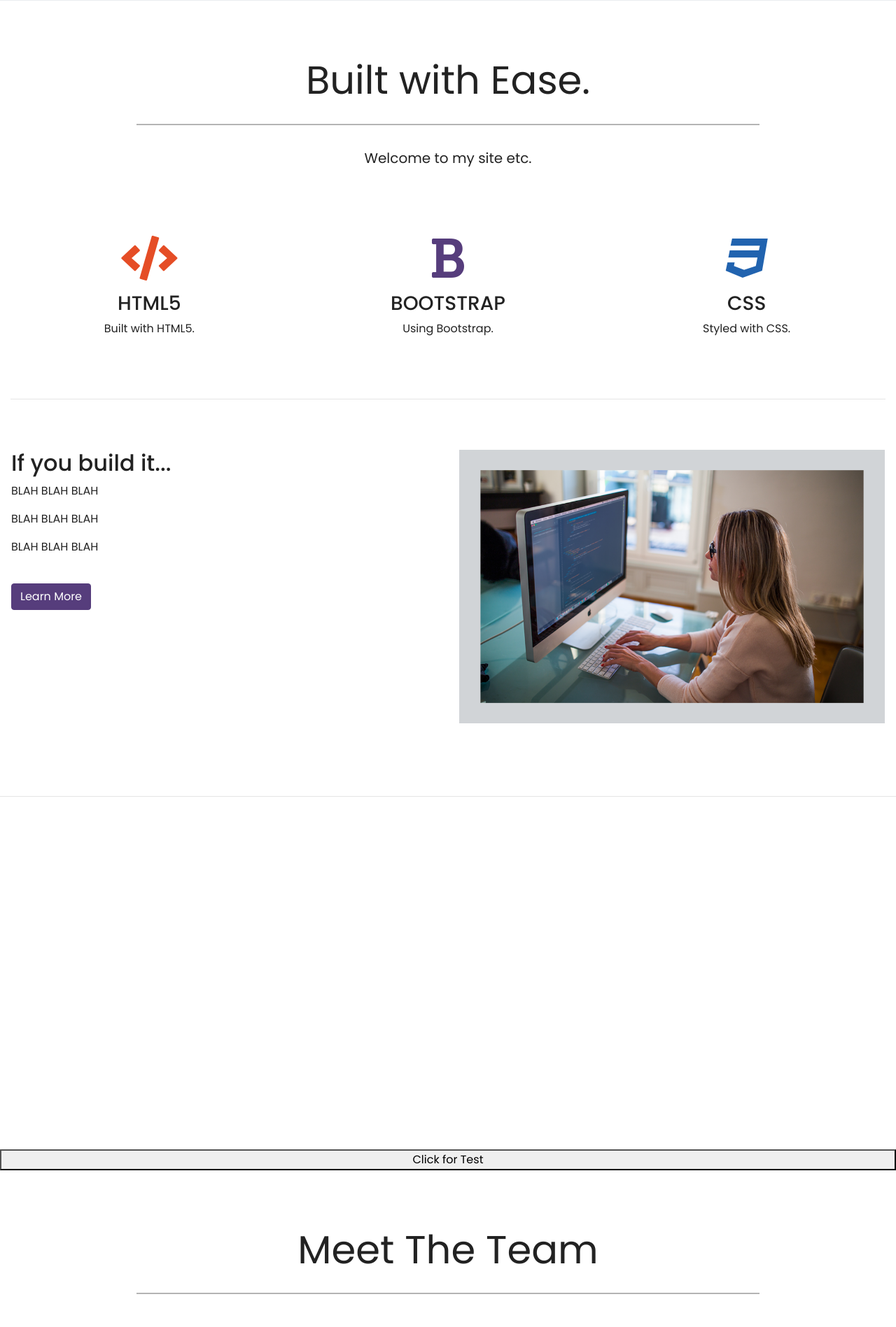
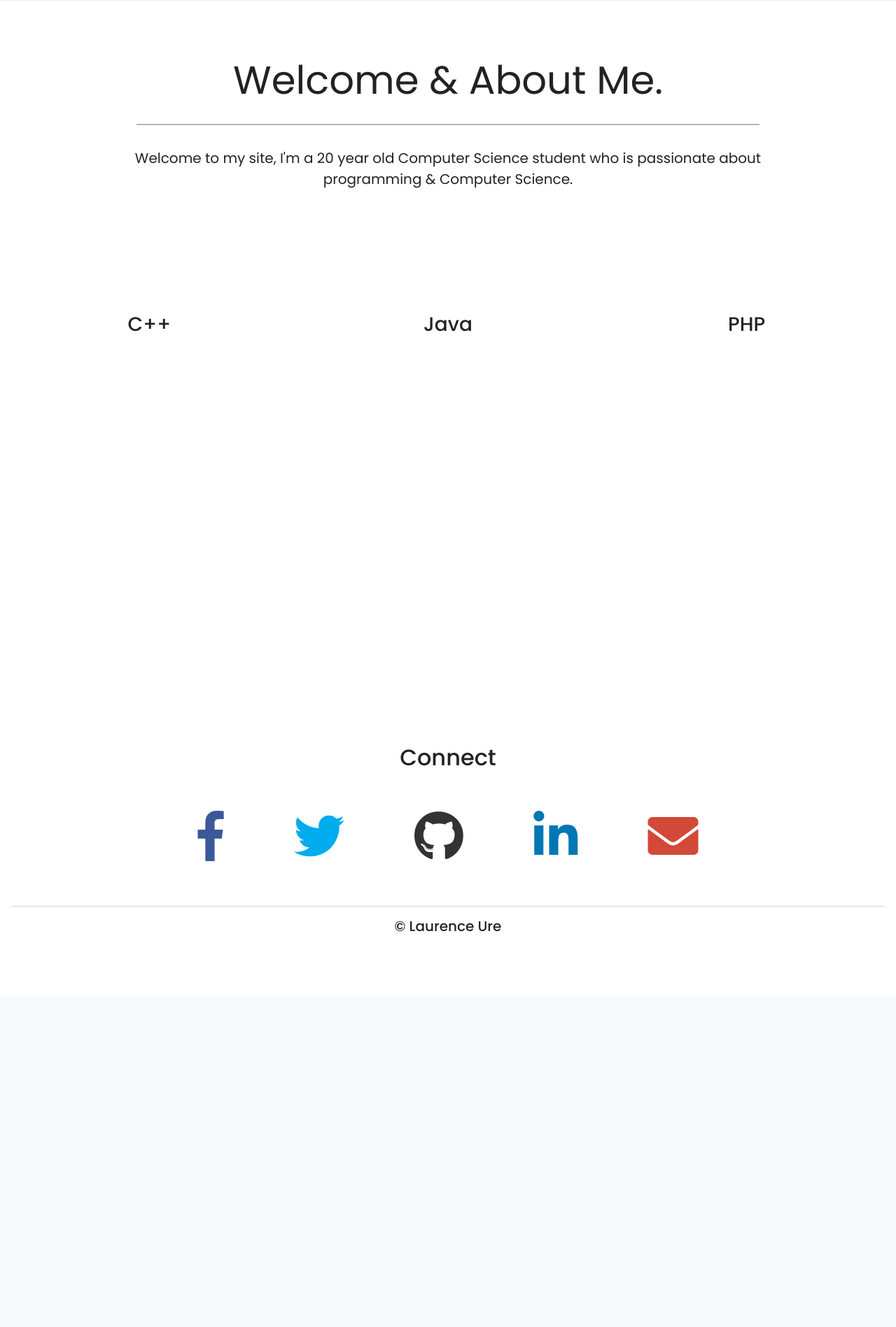
Before and after one commit to OhhLoz/PersonalWebsite, a PHP site: page / in a window 1280 px wide. Shown: the part 853-2750 px from the top of the page at 70% size. After the commit the page ends 2185 px from the top, so only its background shows below. Run offline with PHP 8.4, Linux system fonts and the light colour scheme; some libraries are stand-ins or nearby versions.

Commit message:
Rough Draft (Without Carousel Images or Programming Languages fixed)

```diff
--- a/index.html
+++ b/index.html
@@ -9,6 +9,8 @@
     <link rel="stylesheet" href="https://stackpath.bootstrapcdn.com/bootstrap/4.1.1/css/bootstrap.min.css" integrity="sha384-WskhaSGFgHYWDcbwN70/dfYBj47jz9qbsMId/iRN3ewGhXQFZCSftd1LZCfmhktB" crossorigin="anonymous">
     <!-- Fontawesome CSS-->
     <link rel="stylesheet" href="https://use.fontawesome.com/releases/v5.1.0/css/all.css">
+    <!-- Dev Icons CSS-->
+    <link rel="stylesheet" href="https://cdn.rawgit.com/konpa/devicon/df6431e323547add1b4cf45992913f15286456d3/devicon.min.css">
     <!-- My Main CSS-->
     <link href="style.css" rel="stylesheet">
 
@@ -38,9 +40,6 @@
             <li class="nav-item">
                 <a class="nav-link" href="#">About</a>
             </li>
-            <li class="nav-item">
-                <a class="nav-link" href="#">Contact</a>
-            </li>
           </ul>
         </div>
       </div>
@@ -56,7 +55,7 @@
       </ul>
       <div class="carousel-inner">
         <div class="carousel-item active">
-          <img src="img/background.png">
+          <img src="img/carousel/background.png">
           <div class="carousel-caption">
             <h1 class="display-2">Bootstrap</h1>
             <h3>Complete Website Layout</h3>
@@ -65,10 +64,10 @@
           </div>
         </div>
         <div class="carousel-item">
-            <img src="img/background2.png">
+            <img src="img/carousel/background2.png">
         </div>
         <div class="carousel-item">
-            <img src="img/background3.png">
+            <img src="img/carousel/background3.png">
         </div>
       </div>
     </div>
@@ -77,160 +76,55 @@
     <div class="container-fluid">
       <div class="row jumbotron">
         <div class="col-xs-12 col-sm-12 col-md-9 col-lg-9 col-xl-10">
-          <p class="lead">Tbh a bunch of random paragraphed words.</p>
+          <p class="lead">Showcase of some of my projects.</p>
         </div>
         <div class="col-xs-12 col-sm-12 col-md-3 col-lg-3 col-xl-2">
-          <a href="#"><button type="button" class="btn btn-outline-secondary btn-lg">Web Hosting</button></a>
+          <a href="#"><button type="button" class="btn btn-outline-secondary btn-lg">See Them Here</button></a>
         </div>
       </div>
     </div>
 
     <!-- WELCOME SECTION -->
+
     <div class="container-fluid padding">
       <div class="row welcome text-center">
         <div class="col-12">
-          <h1 class="display-4">Built with Ease.</h1>
+          <h1 class="display-4">Welcome & About Me.</h1>
         </div>
         <hr>
         <div class="col-12">
-          <p class="lead">Welcome to my site etc.</p>
+          <p class="lead">Welcome to my site, I'm a 20 year old Computer Science student who is passionate about programming & Computer Science.</p>
         </div>
       </div>
     </div>
 
     <!-- 3 Column Section -->
+
     <div class="container-fluid padding">
       <div class="row text-center padding">
         <div class="col-xs-12 col-sm-6 col-md-4">
-          <i class="fa fa-code"></i>
-          <h3>HTML5</h3>
-          <p>Built with HTML5.</p>
+          <i class="devicon-cplusplus-plain colored"></i>
+          <h3>C++</h3>
         </div>
-        <div class="col-xs-12 col-sm-6 col-md-4">
-            <i class="fa fa-bold"></i>
-            <h3>BOOTSTRAP</h3>
-            <p>Using Bootstrap.</p>
+        <div class="col-xs-12 col-sm-6 col-md-4 javalogo">
+            <i class="devicon-java-plain"></i>
+            <h3>Java</h3>
         </div>
         <div class="col-sm-12 col-md-4">
-            <i class="fab fa-css3"></i>
-            <h3>CSS</h3>
-            <p>Styled with CSS.</p>
-        </div>
-      </div>
-      <hr class="my-4">
-    </div>
-
-    <!-- Two Column Section -->
-
-    <div class="container-fluid padding">
-      <div class="row padding">
-        <div class="col-lg-6">
-          <h2>If you build it...</h2>
-          <p>BLAH BLAH BLAH</p>
-          <p>BLAH BLAH BLAH</p>
-          <p>BLAH BLAH BLAH</p>
-          <br>
-          <a href="#" class="btn btn-primary">Learn More</a>
-        </div>
-        <div class="col-lg-6">
-          <img src="img/desk.png" class="img-fluid">
+            <i class="devicon-php-plain"></i>
+            <h3>PHP</h3>
         </div>
       </div>
     </div>
 
     <!-- Fixed Background Image -->
 
-    <hr class="my-4">
     <figure>
       <div class="fixed-wrap">
         <div id="fixed">
         </div>
       </div>
     </figure>
-
-    <!-- Collapsible Submenu -->
-    <button class="fun" data-toggle="collapse" data-target="#test">Click for Test</button>
-    <div id="test" class="collapse">
-      <div class="container-fluid padding">
-        <div class="row text-center">
-          <div class="col-sm-6 col-md-3">
-            <img class="gif" src="img/gif/panda.gif">
-          </div>
-          <div class="col-sm-6 col-md-3">
-            <img class="gif" src="img/gif/poo.gif">
-          </div>
-          <div class="col-sm-6 col-md-3">
-            <img class="gif" src="img/gif/unicorn.gif">
-          </div>
-          <div class="col-sm-6 col-md-3">
-            <img class="gif" src="img/gif/chicken.gif">
-          </div>
-        </div>
-      </div>
-    </div>
-
-    <!-- Meet the team -->
-    <div class="container-fluid padding">
-      <div class="row welcome text-center">
-        <div class="col-12">
-          <h1 class="display-4">Meet The Team</h1>
-        </div>
-        <hr>
-      </div>
-    </div>
-
-    <!-- Meet the team cards -->
-    <div class="container-fluid padding">
-      <div class="row padding">
-        <div class="col-md-4">
-          <div class="card">
-            <img class="card-img-top" src="img/team1.png">
-            <div class="card-body">
-              <h4 class="card-title">John Doe</h4>
-              <p class="card-text">JOHN VERI NICE GUY</p>
-              <a href="#" class="btn btn-outline-secondary">See Profile</a>
-            </div>
-          </div>
-        </div>
-        <div class="col-md-4">
-          <div class="card">
-            <img class="card-img-top" src="img/team2.png">
-            <div class="card-body">
-              <h4 class="card-title">Mary Jo</h4>
-              <p class="card-text">Mary is an excellent employee</p>
-              <a href="#" class="btn btn-outline-secondary">See Profile</a>
-            </div>
-          </div>
-        </div>
-        <div class="col-md-4">
-          <div class="card">
-            <img class="card-img-top" src="img/team3.png">
-            <div class="card-body">
-              <h4 class="card-title">Jeff Jefferson</h4>
-              <p class="card-text">My Name Jeff</p>
-              <a href="#" class="btn btn-outline-secondary">See Profile</a>
-            </div>
-          </div>
-        </div>
-      </div>
-    </div>
-
-    <!-- 2 Column -->
-
-    <div class="container-fluid padding">
-      <div class="row padding">
-        <div class="col-lg-6">
-          <h2>Our Philosophy</h2>
-          <p>BLAH BLAH BLAH</p>
-          <p>BLAH BLAH BLAH</p>
-          <br>
-        </div>
-        <div class="col-lg-6">
-          <img src="img/bootstrap2.png" class="img-fluid">
-        </div>
-      </div>
-      <hr class="my-4">
-    </div>
 
     <!-- Connect -->
 
@@ -242,51 +136,16 @@
         <div class="col-12 social padding">
           <a href="#"><i class="fab fa-facebook-f"></i></a>
           <a href="#"><i class="fab fa-twitter"></i></a>
-          <a href="#"><i class="fab fa-github"></i></a>
+          <a target="_blank" href="https://github.com/OhhLoz"><i class="fab fa-github"></i></a>
           <a href="#"><i class="fab fa-linkedin-in"></i></a>
-          <a href="#"><i class="fa fa-envelope"></i></a>
+          <a href="mailto:laurence.ure@gmail.com"><i class="fa fa-envelope"></i></a>
+        </div>
+        <div class="col-12">
+          <hr class="light-100">
+          <h5>&copy; Laurence Ure</h5>
         </div>
       </div>
     </div>
-
-    <!-- Footer -->
-
-    <footer>
-      <div class="container-fluid padding">
-        <div class="row text-center">
-          <div class="col-md-4">
-            <div class="footerimg">
-                <img src="img/MyLogoRounded.png">
-            </div>
-            <hr class="light">
-            <p>PHONE NUMBER</p>
-            <p>EMAIL ADDRESS</p>
-            <p>STREET</p>
-            <p>City, State, Postal Code</p>
-          </div>
-          <div class="col-md-4">
-            <hr class="light">
-            <h5>Our Hours</h5>
-            <hr class="light">
-            <p>Monday: 9-5</p>
-            <p>Saturday: 9-2</p>
-            <p>Sunday: Closed</p>
-          </div>
-          <div class="col-md-4">
-            <hr class="light">
-            <h5>Service Area</h5>
-            <hr class="light">
-            <p>City, State, Postal Code</p>
-            <p>City, State, Postal Code</p>
-            <p>City, State, Postal Code</p>
-          </div>
-          <div class="col-12">
-            <hr class="light-100">
-            <h5>&copy; Laurence Ure</h5>
-          </div>
-        </div>
-      </div>
-    </footer>
 
     <!-- Optional JavaScript -->
     <!-- jQuery first, then Popper.js, then Bootstrap JS -->
--- a/style.css
+++ b/style.css
@@ -75,19 +75,19 @@ html, body {
   margin-bottom: 1rem;
 }
 
-.fa-code {
+.devicon-cplusplus-plain {
   color: #e54d26;
 }
 
-.fa-bold {
+.devicon-java-plain {
   color: #563d7c;
 }
 
-.fa-css3 {
+.devicon-php-plain {
   color: #2163af;
 }
 
-.fa-code, .fa-bold, .fa-css3{
+.devicon-cplusplus-plain, .devicon-java-plain, .devicon-php-plain{
   font-size: 4em;
   margin: 1rem;
 }
```
Also changed, not shown: img/bootstrap2.png (deleted), img/carousel/background.png (renamed from img/background.png), img/carousel/background2.png (renamed from img/background2.png), img/carousel/background3.png (renamed from img/background3.png), img/desk.png (deleted), img/gif/chicken.gif (deleted), img/gif/panda.gif (deleted), img/php.svg (added), img/programminglanguages/c++.png (added), img/programminglanguages/java.png (added), img/programminglanguages/php.png (added), 6 other files.
